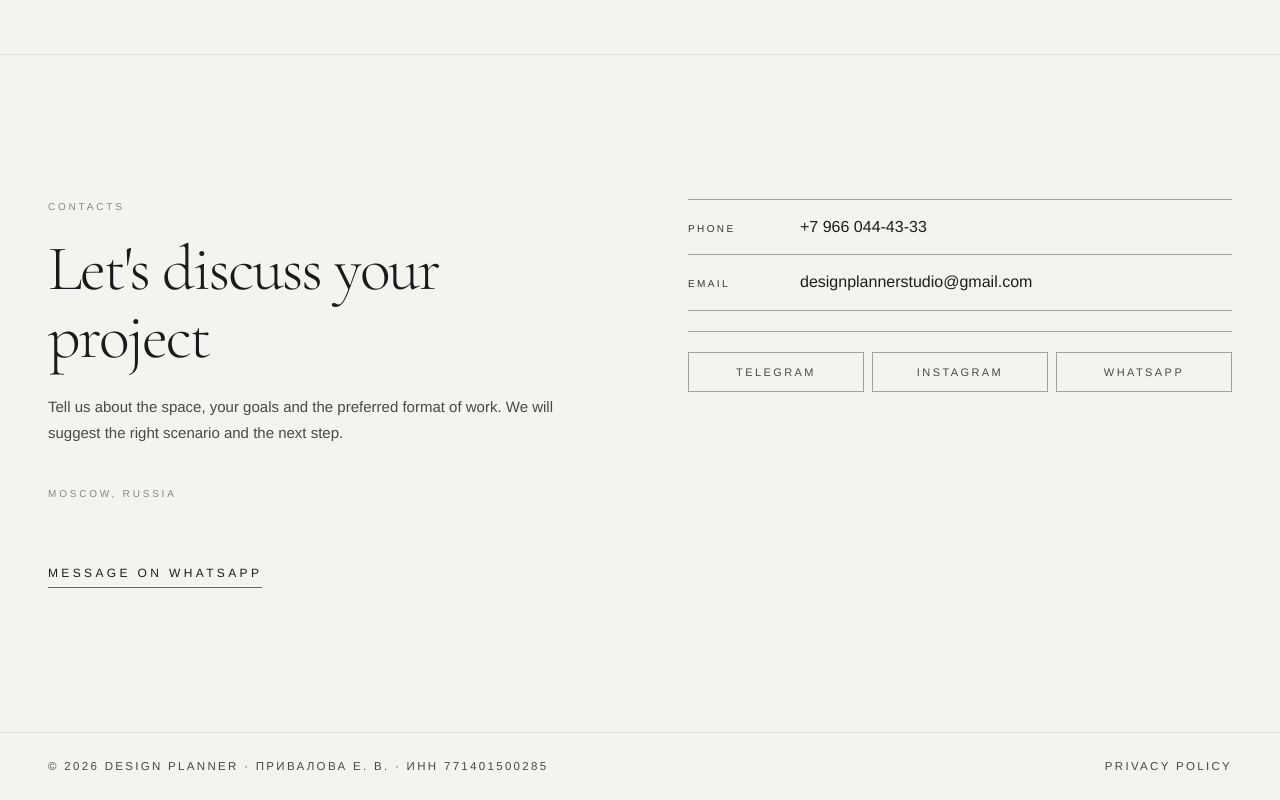
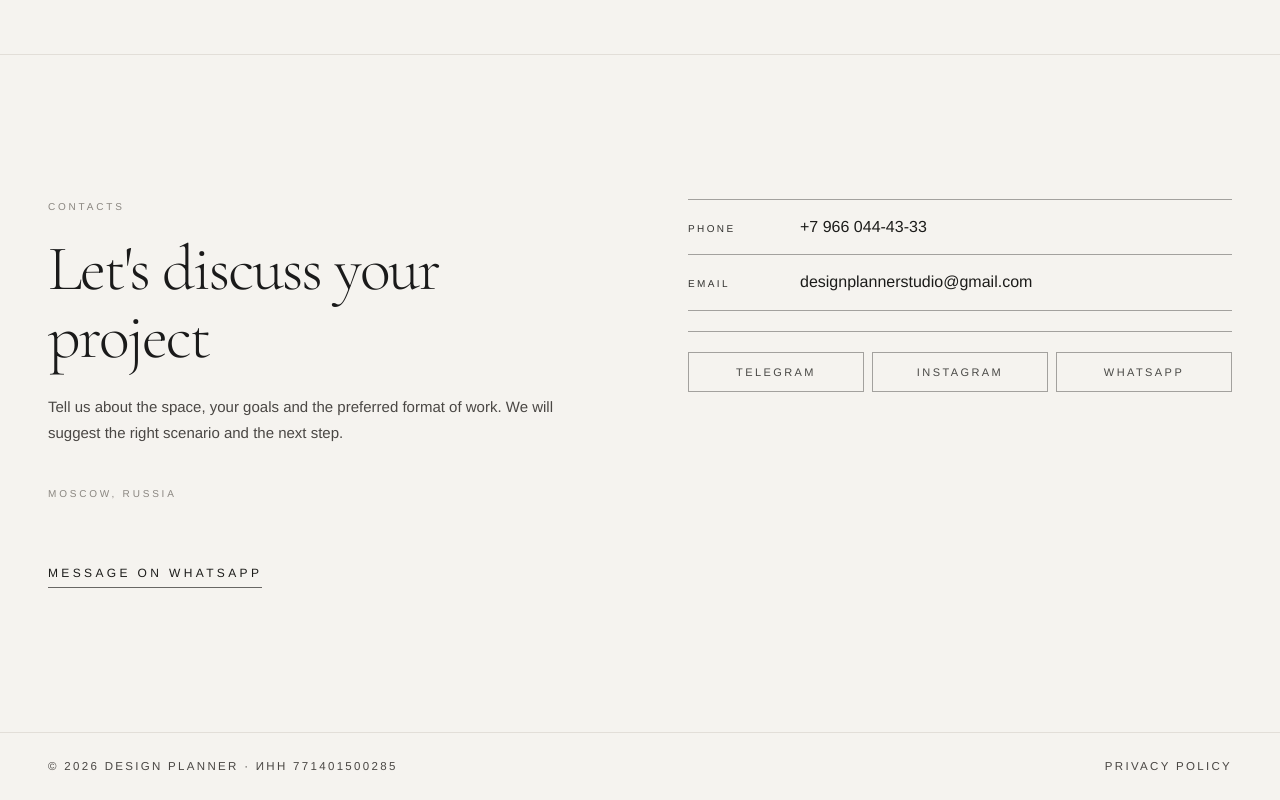
Before and after one commit to 1401418-wq/atelier-form, a Next.js app: page /en in a window 1280 px wide. Shown: the part 6209-7009 px from the top of the page. Built offline with nearby package versions, Linux system fonts and the light colour scheme; no server answers.

Commit message:
Drop legal name from main footer (kept on /privacy)

```diff
--- a/src/app/[locale]/layout.tsx
+++ b/src/app/[locale]/layout.tsx
@@ -63,7 +63,7 @@ export default async function LocaleLayout({
       <main>{children}</main>
       <div className="border-t border-border">
         <div className="max-w-[1440px] mx-auto px-6 md:px-12 py-6 flex flex-col md:flex-row md:items-center md:justify-between gap-2">
-          <p className="label">© 2026 Design Planner · Привалова Е. В. · ИНН 771401500285</p>
+          <p className="label">© 2026 Design Planner · ИНН 771401500285</p>
           <Link href="/privacy" className="label hover:text-foreground transition-colors">
             {privacyLabel}
           </Link>
```
